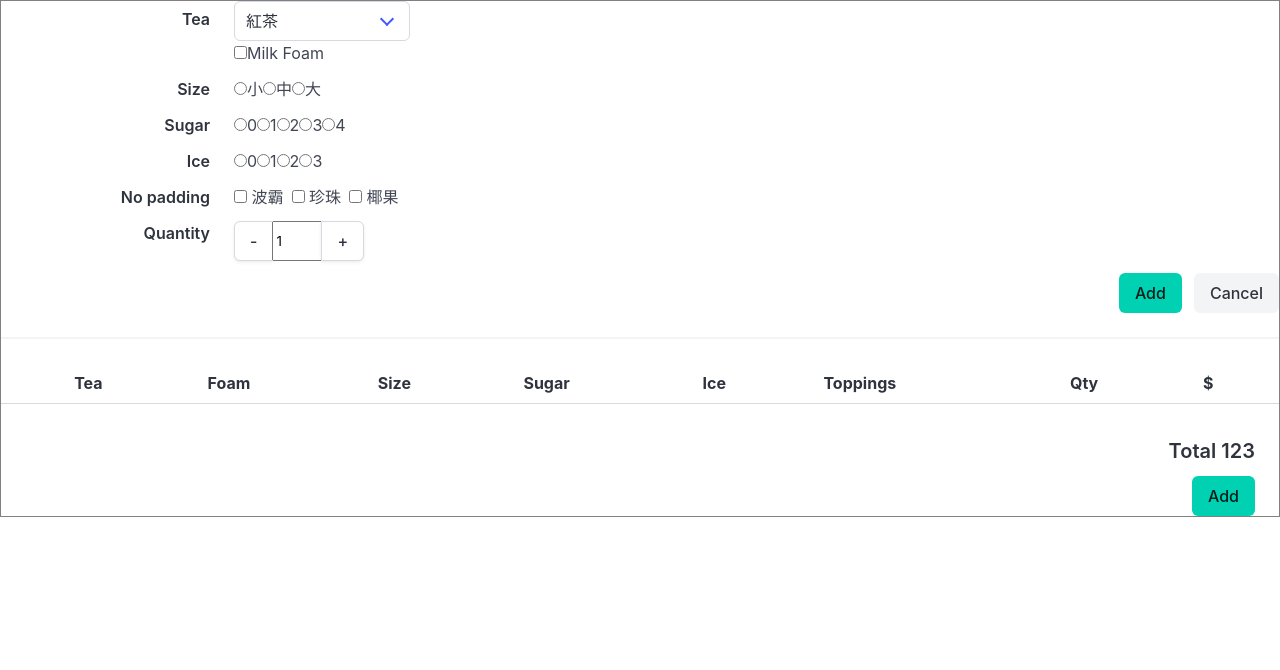
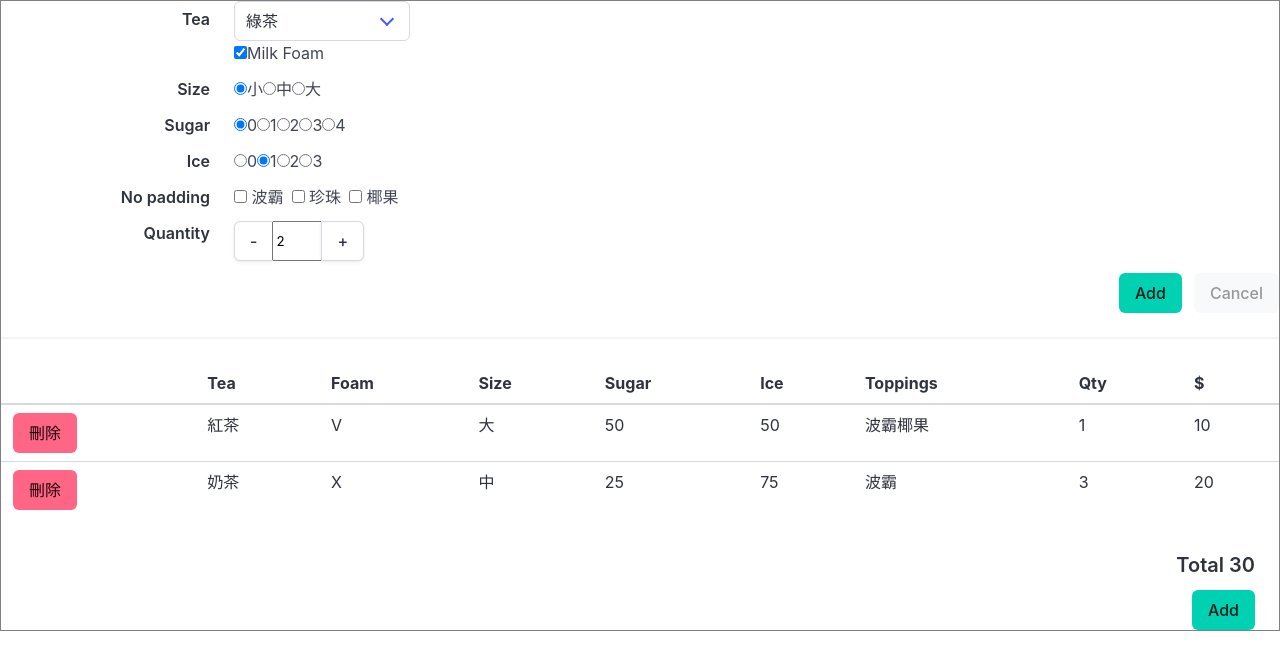
Before and after one commit to tim811223/ReactJS, a React (Vite) app in the folder ch12/1-TeaShopRouter/: page /order in a window 1280 px wide. Shown: the top 670 px of the page. Built offline with nearby package versions, Linux system fonts and the light colour scheme.

Commit message:
ch12  把ch10程式複製到ch12來用

```diff
--- a/ch12/1-TeaShopRouter/package.json
+++ b/ch12/1-TeaShopRouter/package.json
@@ -13,11 +13,13 @@
     "bulma": "^1.0.1",
     "react": "^18.3.1",
     "react-dom": "^18.3.1",
-    "react-router-dom": "^6.24.1"
+    "react-router-dom": "^6.24.1",
+    "uuid": "^10.0.0"
   },
   "devDependencies": {
     "@types/react": "^18.3.3",
     "@types/react-dom": "^18.3.0",
+    "@types/uuid": "^10.0.0",
     "@typescript-eslint/eslint-plugin": "^7.13.1",
     "@typescript-eslint/parser": "^7.13.1",
     "@vitejs/plugin-react": "^4.3.1",
--- /dev/null
+++ b/ch12/1-TeaShopRouter/src/FakeData/Data.tsx
@@ -0,0 +1,70 @@
+import { Size } from "../models/enum/Size";
+import { Tea } from "../models/enum/Tea";
+import { Topping } from "../models/enum/Topping";
+import { Order } from "../models/Order";
+import { ShoppingCart } from "../models/ShoppingCart";
+import { v4 as uuid } from "uuid";
+
+export const _item = {
+  tea: Tea.GreenTea,
+  withFoam: true,
+  size: Size.Small,
+  sugar: 0,
+  ice: 1,
+  toppings: [],
+  quantity: 2,
+};
+
+export const _ShoppingCart: ShoppingCart[] = [
+  {
+    id: uuid(),
+    tea: Tea.BlackTea,
+    withFoam: true,
+    size: Size.Big,
+    sugar: 50,
+    ice: 50,
+    toppings: [Topping.BOBA, Topping.JELLY],
+    quantity: 1,
+    price: 10,
+  },
+  {
+    id: uuid(),
+    tea: Tea.MilkTea,
+    withFoam: false,
+    size: Size.Mid,
+    sugar: 25,
+    ice: 75,
+    toppings: [Topping.BOBA],
+    quantity: 3,
+    price: 20,
+  },
+];
+
+export const _Order: Order = {
+  id: "1234", //Math.floor(Math.random() * 9999).toString(),
+  itemShoppingCart: [
+    {
+      id: uuid(),
+      tea: Tea.BlackTea,
+      withFoam: true,
+      size: Size.Big,
+      sugar: 50,
+      ice: 50,
+      toppings: [Topping.BOBA, Topping.JELLY],
+      quantity: 1,
+      price: 10,
+    },
+    {
+      id: uuid(),
+      tea: Tea.MilkTea,
+      withFoam: false,
+      size: Size.Mid,
+      sugar: 25,
+      ice: 75,
+      toppings: [Topping.BOBA],
+      quantity: 3,
+      price: 20,
+    },
+  ],
+  TotalPrice: 50,
+};
--- a/ch12/1-TeaShopRouter/src/Router.tsx
+++ b/ch12/1-TeaShopRouter/src/Router.tsx
@@ -1,15 +1,17 @@
 import { FC } from "react";
 import { BrowserRouter, Route, Routes } from "react-router-dom";
+// import { TeaShop } from "./Tea-Shop/TeaShop";
 import { TeaShop } from "./Tea-Shop/TeaShop";
 import { Receipt } from "./Tea-Shop/Receipt";
+import { _Order } from "./FakeData/Data";
 
 export const Router: FC = () => {
   return (
     <>
       <BrowserRouter>
         <Routes>
-          <Route path="order" element={<TeaShop />}></Route>
-          <Route path="receipt" element={<Receipt />}></Route>
+          <Route path="order" element={<TeaShop isPlaced={false} />}></Route>
+          <Route path="receipt" element={<Receipt order={_Order} />}></Route>
         </Routes>
       </BrowserRouter>
     </>
--- a/ch12/1-TeaShopRouter/src/Tea-Shop/Form.tsx
+++ b/ch12/1-TeaShopRouter/src/Tea-Shop/Form.tsx
@@ -1,23 +1,37 @@
-import { useState } from "react";
+import { FC, useState } from "react";
 import { Tea } from "../models/enum/Tea";
 import { Topping } from "../models/enum/Topping";
 import { Size } from "../models/enum/Size";
 import { sugar_max_Levels, ice_max_Levels } from "../models/Item";
+import { Item } from "../models/Item";
+
+interface Props {
+  item?: Item;
+  onSave: (item: Item) => void;
+}
 
 /**
  * 表單
  */
-export const Form = () => {
+export const Form: FC<Props> = (props) => {
+  /*************
+   * Hook Area
+   * ***********/
+
   /*************
    * State Area
    * ***********/
-  const [tea, setTea] = useState<Tea>(Tea.BlackTea);
-  const [size, setSize] = useState<Size>();
-  const [sugar, setSugar] = useState<number>();
-  const [ice, setIce] = useState<number>();
-  const [MilkFoam, setMilkFoam] = useState<boolean>(false);
-  const [toppings, setToppings] = useState<Topping[]>([]);
-  const [quantity, setQuantity] = useState<number>(1);
+  const [tea, setTea] = useState<Tea>(props.item?.tea ?? Tea.BlackTea);
+  const [size, setSize] = useState<Size>(props.item?.size ?? Size.Small);
+  const [sugar, setSugar] = useState<number>(props.item?.sugar ?? 0);
+  const [ice, setIce] = useState<number>(props.item?.ice ?? 0);
+  const [MilkFoam, setMilkFoam] = useState<boolean>(
+    props.item?.withFoam ?? false,
+  );
+  const [toppings, setToppings] = useState<Topping[]>(
+    props.item?.toppings ?? [],
+  );
+  const [quantity, setQuantity] = useState<number>(props.item?.quantity ?? 1);
 
   /*************
    * Handler Area
@@ -62,7 +76,17 @@ export const Form = () => {
   const handleQuantityBlur: React.FocusEventHandler<HTMLInputElement> = () => {
     setQuantity(isNaN(quantity) || quantity < 1 ? 1 : quantity);
   };
-  const handleSendForm: React.MouseEventHandler<HTMLButtonElement> = () => {};
+  const handleSendForm: React.MouseEventHandler<HTMLButtonElement> = () => {
+    props.onSave({
+      tea,
+      size,
+      sugar,
+      ice,
+      withFoam: MilkFoam,
+      toppings,
+      quantity,
+    });
+  };
   const handleCancel: React.MouseEventHandler<HTMLButtonElement> = () => {};
 
   return (
@@ -86,7 +110,7 @@ export const Form = () => {
               <label className="checkbox">
                 <input
                   type="checkbox"
-                  checked={MilkFoam}
+                  defaultChecked={MilkFoam}
                   onClick={handleMilkFoamChange}
                 />
                 Milk Foam
@@ -104,12 +128,12 @@ export const Form = () => {
           <div className="field is-narrow">
             <div className="control">
               {Object.entries(Size).map(([k, v]) => (
-                <label className="radio">
+                <label className="radio" key={k}>
                   <input
                     type="radio"
                     name="Size"
                     value={v}
-                    key={k}
+                    checked={size === v}
                     onChange={handleSizeChange}
                   />
                   {v}
@@ -128,12 +152,13 @@ export const Form = () => {
           <div className="field is-narrow">
             <div className="control">
               {Array.from({ length: sugar_max_Levels }, (key, value) => (
-                <label className="radio">
+                <label className="radio" key={value}>
                   <input
                     type="radio"
                     name="Sugar"
                     value={value}
                     onChange={handleSugarChange}
+                    checked={sugar === value}
                   />
                   {value}
                 </label>
@@ -151,12 +176,13 @@ export const Form = () => {
           <div className="field is-narrow">
             <div className="control">
               {Array.from({ length: ice_max_Levels }, (key, value) => (
-                <label className="radio">
+                <label className="radio" key={value}>
                   <input
                     type="radio"
                     name="Ice"
                     value={value}
                     onChange={handleIceChange}
+                    checked={ice === value}
                   />
                   {value}
                 </label>
@@ -226,7 +252,7 @@ export const Form = () => {
           </button>
         </p>
         <p className="control">
-          <button className="button is-light" onClick={handleCancel}>
+          <button className="button is-light" onClick={handleCancel} disabled>
             Cancel
           </button>
         </p>
--- a/ch12/1-TeaShopRouter/src/Tea-Shop/OrderList.tsx
+++ b/ch12/1-TeaShopRouter/src/Tea-Shop/OrderList.tsx
@@ -1,7 +1,54 @@
+import { FC, useEffect, useState } from "react";
+import { ShoppingCart } from "../models/ShoppingCart";
+
+interface Props {
+  ShoppingCart?: ShoppingCart[];
+  onDelete: (id: string) => void;
+  onSendOrder: (ShoppingCart: ShoppingCart[]) => void;
+}
+
 /**
  * 購物車
  */
-export const OrderList = () => {
+export const OrderList: FC<Props> = (prop) => {
+  /*************
+   * Hook Area
+   * ***********/
+  useEffect(() => {
+    const _TotalPrice = updateTotalPrice();
+    setTotalPrice(_TotalPrice);
+  }, [prop]);
+
+  /*************
+   * State Area
+   * ***********/
+  const [totalPrice, setTotalPrice] = useState<number>(0);
+
+  /*************
+   * Todo Area
+   * ***********/
+  const updateTotalPrice = () => {
+    let _TotalPrice = 0;
+    prop.ShoppingCart?.forEach((item) => {
+      _TotalPrice += item.price;
+    });
+    return _TotalPrice;
+  };
+
+  /*************
+   * Handler Area
+   * ***********/
+  const handleDeleteItem: React.MouseEventHandler<HTMLButtonElement> = (
+    e: React.MouseEvent<HTMLButtonElement>,
+  ) => {
+    prop.onDelete(e.currentTarget.value);
+  };
+  const handleCreateOrder: React.MouseEventHandler<HTMLButtonElement> = (
+    e: React.MouseEvent<HTMLButtonElement>,
+  ) => {
+    prop.onSendOrder(prop.ShoppingCart ?? []);
+  };
+
   return (
     <>
       <div className="table-container">
@@ -20,14 +67,38 @@ export const OrderList = () => {
             </tr>
           </thead>
           <tbody>
-            <tr></tr>
+            {Object.entries(prop.ShoppingCart ?? "").map(([k, v]) => {
+              return (
+                <tr key={v["id"]}>
+                  <td>
+                    <button
+                      className="button is-danger"
+                      onClick={handleDeleteItem}
+                      value={v["id"]}
+                    >
+                      刪除
+                    </button>
+                  </td>
+                  <td>{v["tea"]}</td>
+                  <td>{v["withFoam"] == true ? "V" : "X"}</td>
+                  <td>{v["size"]}</td>
+                  <td>{v["sugar"]}</td>
+                  <td>{v["ice"]}</td>
+                  <td>{v["toppings"]}</td>
+                  <td>{v["quantity"]}</td>
+                  <td>{v["price"]}</td>
+                </tr>
+              );
+            })}
           </tbody>
         </table>
       </div>
       <div className="field is-grouped is-grouped-right">
         <div className="field-label is-medium">
-          <label className="label">Total 123</label>
-          <button className="button is-primary">Add</button>
+          <label className="label">Total {totalPrice}</label>
+          <button className="button is-primary" onClick={handleCreateOrder}>
+            Add
+          </button>
         </div>
       </div>
     </>
--- a/ch12/1-TeaShopRouter/src/Tea-Shop/TeaShop.tsx
+++ b/ch12/1-TeaShopRouter/src/Tea-Shop/TeaShop.tsx
@@ -1,16 +1,108 @@
 import "/public/TeaShop.scss";
 import { Form } from "./Form";
 import { OrderList } from "./OrderList";
+import { Item } from "../models/Item";
+import { ShoppingCart } from "../models/ShoppingCart";
+import { Tea, TeaPrice } from "../models/enum/Tea";
+import { Size } from "../models/enum/Size";
+import { FC, useState } from "react";
+import { v4 as uuid } from "uuid";
+import { _item, _Order, _ShoppingCart } from "../FakeData/Data";
+import { Receipt } from "./Receipt";
+import { Order } from "../models/Order";
+
+interface Props {
+  isPlaced: boolean;
+  // showOrder:(_isPlaced:boolean)=> void;
+}
+
 /**
  * 最外層Componment
  */
-export const TeaShop = () => {
+export const TeaShop: FC<Props> = (prop) => {
+  /*************
+   * Hook Area
+   * ***********/
+
+  /*************
+   * State Area
+   * ***********/
+  const [ShoppingCarts, setShoppingCarts] =
+    useState<ShoppingCart[]>(_ShoppingCart);
+  const [order, setOrder] = useState<Order>({} as Order);
+  const [orders, setOrders] = useState<Order[]>([]);
+  const [isPlaced, setisPlaced] = useState<boolean>(prop.isPlaced);
+
+  /*************
+   * Todo Area
+   * ***********/
+  const ItemPrice = (item: Item) => {
+    const price = Object.entries(Tea)
+      .filter(([_k, _v]) => isNaN(_k as any) && _v === item["tea"])
+      .map(
+        ([_k, _v]) =>
+          parseInt(TeaPrice[_k as keyof typeof Tea].toString()) *
+          parseInt(item["quantity"].toString()),
+      )[0];
+    return price;
+  };
+  const addShoppingCart = (newItem: ShoppingCart) => {
+    setShoppingCarts([...ShoppingCarts, newItem]);
+  };
+  const deleteShoppingCart = (id: string) => {
+    setShoppingCarts(ShoppingCarts.filter((i) => i.id !== id));
+  };
+  const addOrders = (_order: Order) => {
+    setOrders([...orders, _order]);
+    setOrder(_order);
+  };
+  const changeisPlaced = () => {
+    setisPlaced(!isPlaced);
+  };
+
+  /*************
+   * Handler Area
+   * ***********/
+  const handleCreateOrder = (ShoppingCart: ShoppingCart[]) => {
+    const id = Math.floor(Math.random() * 9999).toString();
+    let _TotalPrice = 0;
+    ShoppingCart?.forEach((item) => {
+      _TotalPrice += item.price;
+    });
+
+    addOrders({
+      id: id,
+      TotalPrice: _TotalPrice,
+      itemShoppingCart: ShoppingCart,
+    });
+
+    changeisPlaced();
+
+    // 透過pushState改變網址
+    window.history.pushState(null, "", "/receipt/" + id);
+  };
+  const handleAddShoppingCart = (item: Item) => {
+    const totalPrice = ItemPrice(item);
+    addShoppingCart({ id: uuid(), price: totalPrice, ...item });
+  };
+  const handleDeleteShoppingCart = (id: string) => {
+    deleteShoppingCart(id);
+  };
+
   return (
     <>
-      <div className="TeaShop">
-        <Form />
+      <div className="TeaShop" hidden={isPlaced}>
+        <Form item={_item} onSave={handleAddShoppingCart} />
         <hr />
-        <OrderList />
+        <OrderList
+          ShoppingCart={ShoppingCarts}
+          onDelete={handleDeleteShoppingCart}
+          onSendOrder={handleCreateOrder}
+        />
+      </div>
+
+      <div className="TeaShop" hidden={!isPlaced}>
+        <Receipt order={order} />
       </div>
     </>
   );
--- /dev/null
+++ b/ch12/1-TeaShopRouter/src/models/ShoppingCart.ts
@@ -0,0 +1,6 @@
+import { Item } from "./Item";
+
+export interface ShoppingCart extends Item {
+  id: string;
+  price: number;
+}
```
Also changed, not shown: ch12/1-TeaShopRouter/src/Tea-Shop/Receipt.tsx (+53 -2 lines), ch12/1-TeaShopRouter/src/models/Order.ts (+4 -3 lines), 1 other file (tests, documents, lock files or other folders).
